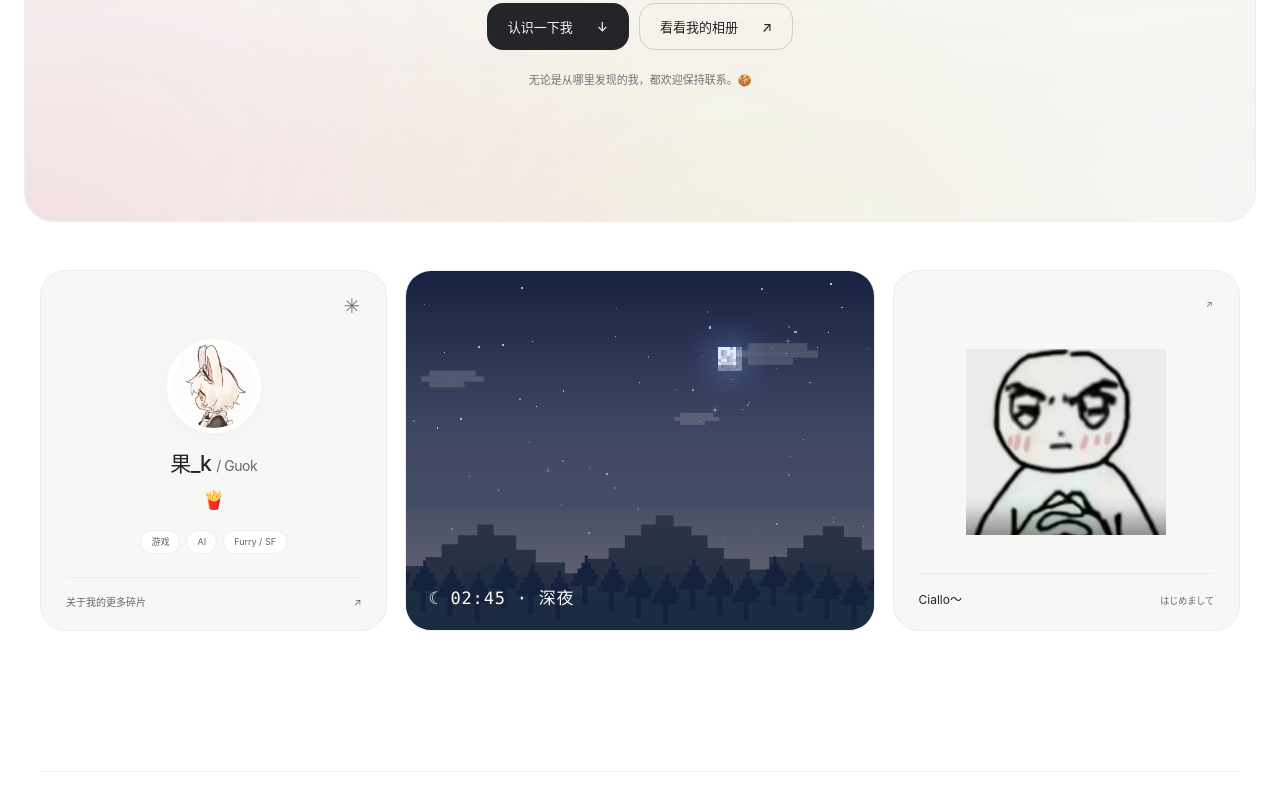
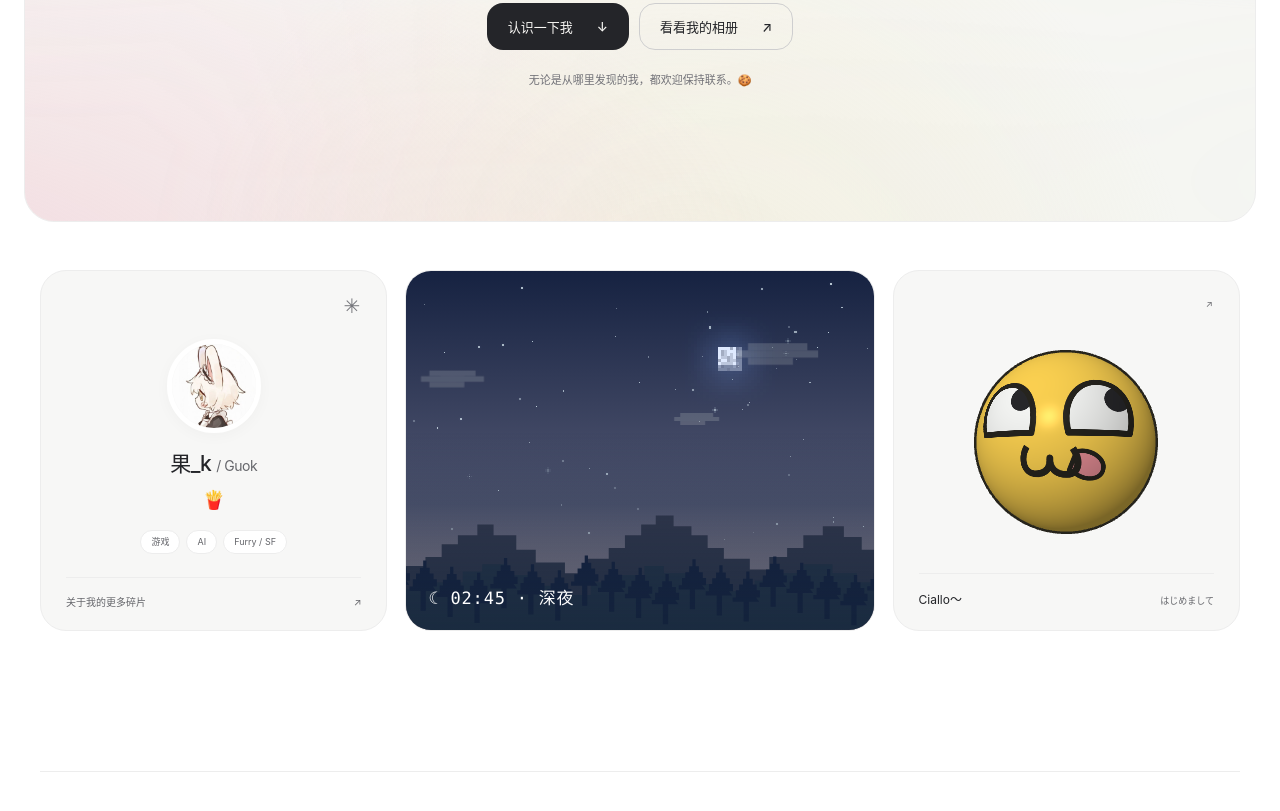
Before and after one commit to GuoKsmall/guoksmall.github.io, a plain HTML site: page index.html in a window 1280 px wide. Shown: the part 531-1342 px from the top of the page. Drawn offline with Linux system fonts and the light colour scheme.

Commit message:
Replace Ciallo image with a transparent interactive 3D yellow expression

```diff
--- /dev/null
+++ b/emoji.mjs
@@ -0,0 +1,176 @@
+const canvas = globalThis.document?.querySelector('.emoji-model');
+const fallback = canvas?.nextElementSibling;
+
+export function sphereMesh() {
+  const vertices = [], indices = [], rows = 48, columns = 64;
+  for (let row = 0; row <= rows; row++) {
+    const latitude = row / rows * Math.PI;
+    for (let column = 0; column <= columns; column++) {
+      const longitude = column / columns * Math.PI * 2;
+      vertices.push(Math.sin(latitude) * Math.sin(longitude), Math.cos(latitude), Math.sin(latitude) * Math.cos(longitude));
+      if (row < rows && column < columns) {
+        const a = row * (columns + 1) + column, b = a + columns + 1;
+        indices.push(a, b, a + 1, b, b + 1, a + 1);
+      }
+    }
+  }
+  return { vertices: new Float32Array(vertices), indices: new Uint16Array(indices) };
+}
+
+async function createEmoji() {
+  const gl = canvas.getContext('webgl', { alpha: true, antialias: true, preserveDrawingBuffer: true });
+  if (!gl) { canvas.dataset.error = 'WebGL unavailable'; return; }
+  function shader(type, source) {
+    const result = gl.createShader(type);
+    gl.shaderSource(result, source);
+    gl.compileShader(result);
+    if (!gl.getShaderParameter(result, gl.COMPILE_STATUS)) throw new Error(gl.getShaderInfoLog(result));
+    return result;
+  }
+  const program = gl.createProgram();
+  gl.attachShader(program, shader(gl.VERTEX_SHADER, `
+    attribute vec3 position;
+    uniform vec2 rotation;
+    uniform float scale;
+    varying vec3 modelPosition, worldPosition, normal;
+    void main() {
+      float cy = cos(rotation.x), sy = sin(rotation.x);
+      float cp = cos(rotation.y), sp = sin(rotation.y);
+      vec3 p = vec3(cy * position.x + sy * position.z, position.y, -sy * position.x + cy * position.z);
+      p = vec3(p.x, cp * p.y - sp * p.z, sp * p.y + cp * p.z);
+      modelPosition = position;
+      normal = p;
+      worldPosition = p * scale;
+      float z = worldPosition.z - 3.6;
+      gl_Position = vec4(worldPosition.xy * 3.1, -1.0202 * z - .20202, -z);
+    }
+  `));
+  gl.attachShader(program, shader(gl.FRAGMENT_SHADER, `
+    precision mediump float;
+    uniform sampler2D expression;
+    uniform bool outline;
+    varying vec3 modelPosition, worldPosition, normal;
+    void main() {
+      if (outline) { gl_FragColor = vec4(.15, .14, .11, 1.); return; }
+      vec4 face = texture2D(expression, vec2(modelPosition.x * .5 + .5, .5 - modelPosition.y * .5));
+      face.a *= smoothstep(.05, .18, modelPosition.z);
+      vec3 color = mix(vec3(1., .83, .32), face.rgb, face.a);
+      vec3 n = normalize(normal), light = normalize(vec3(-.6, .9, 1.5));
+      vec3 view = normalize(vec3(0., 0., 3.6) - worldPosition);
+      float diffuse = max(dot(n, light), 0.);
+      float shine = pow(max(dot(reflect(-light, n), view), 0.), 42.);
+      gl_FragColor = vec4(color * (.48 + .5 * diffuse) + vec3(1., .94, .8) * shine * .16, 1.);
+    }
+  `));
+  gl.linkProgram(program);
+  if (!gl.getProgramParameter(program, gl.LINK_STATUS)) throw new Error(gl.getProgramInfoLog(program));
+  gl.useProgram(program);
+
+  const { vertices, indices } = sphereMesh();
+  gl.bindBuffer(gl.ARRAY_BUFFER, gl.createBuffer());
+  gl.bufferData(gl.ARRAY_BUFFER, vertices, gl.STATIC_DRAW);
+  const position = gl.getAttribLocation(program, 'position');
+  gl.enableVertexAttribArray(position);
+  gl.vertexAttribPointer(position, 3, gl.FLOAT, false, 0, 0);
+  gl.bindBuffer(gl.ELEMENT_ARRAY_BUFFER, gl.createBuffer());
+  gl.bufferData(gl.ELEMENT_ARRAY_BUFFER, indices, gl.STATIC_DRAW);
+
+  const response = await fetch(fallback.getAttribute('src'));
+  if (!response.ok) throw new Error('Expression asset unavailable');
+  const svg = new DOMParser().parseFromString(await response.text(), 'image/svg+xml');
+  svg.getElementById('face-silhouette').remove();
+  const url = URL.createObjectURL(new Blob([new XMLSerializer().serializeToString(svg)], { type: 'image/svg+xml' }));
+  const image = new Image();
+  try { image.src = url; await image.decode(); }
+  finally { URL.revokeObjectURL(url); }
+  gl.bindTexture(gl.TEXTURE_2D, gl.createTexture());
+  gl.texImage2D(gl.TEXTURE_2D, 0, gl.RGBA, gl.RGBA, gl.UNSIGNED_BYTE, image);
+  gl.texParameteri(gl.TEXTURE_2D, gl.TEXTURE_MIN_FILTER, gl.LINEAR);
+  gl.texParameteri(gl.TEXTURE_2D, gl.TEXTURE_MAG_FILTER, gl.LINEAR);
+  gl.texParameteri(gl.TEXTURE_2D, gl.TEXTURE_WRAP_S, gl.CLAMP_TO_EDGE);
+  gl.texParameteri(gl.TEXTURE_2D, gl.TEXTURE_WRAP_T, gl.CLAMP_TO_EDGE);
+  gl.uniform1i(gl.getUniformLocation(program, 'expression'), 0);
+  gl.enable(gl.DEPTH_TEST);
+  gl.enable(gl.CULL_FACE);
+  gl.clearColor(0, 0, 0, 0);
+  const rotation = gl.getUniformLocation(program, 'rotation');
+  const scale = gl.getUniformLocation(program, 'scale');
+  const outline = gl.getUniformLocation(program, 'outline');
+  let yaw = -.12, pitch = -.05, velocityX = 0, velocityY = 0, drag = null, frame = 0, previous = 0;
+  function requestDraw() { if (!frame) frame = requestAnimationFrame(draw); }
+  function draw(time) {
+    frame = 0;
+    if (canvas.hidden || gl.isContextLost()) return;
+    const delta = Math.min((time - previous || 16) / 16.67, 2);
+    previous = time;
+    if (!drag) {
+      yaw += velocityX * delta;
+      pitch = Math.max(-1.15, Math.min(1.15, pitch + velocityY * delta));
+      velocityX *= .88 ** delta;
+      velocityY *= .88 ** delta;
+    }
+    gl.viewport(0, 0, canvas.width, canvas.height);
+    gl.clear(gl.COLOR_BUFFER_BIT | gl.DEPTH_BUFFER_BIT);
+    gl.uniform2f(rotation, yaw, pitch);
+    gl.cullFace(gl.FRONT);
+    gl.uniform1f(scale, 1.025);
+    gl.uniform1i(outline, 1);
+    gl.drawElements(gl.TRIANGLES, indices.length, gl.UNSIGNED_SHORT, 0);
+    gl.cullFace(gl.BACK);
+    gl.uniform1f(scale, 1);
+    gl.uniform1i(outline, 0);
+    gl.drawElements(gl.TRIANGLES, indices.length, gl.UNSIGNED_SHORT, 0);
+    if (!drag && Math.abs(velocityX) + Math.abs(velocityY) > .0001) requestDraw();
+  }
+  canvas.addEventListener('pointerdown', event => {
+    if (event.button !== 0 || drag) return;
+    drag = { id: event.pointerId, x: event.clientX, y: event.clientY };
+    velocityX = velocityY = 0;
+    canvas.setPointerCapture(event.pointerId);
+    canvas.focus({ preventScroll: true });
+  });
+  canvas.addEventListener('pointermove', event => {
+    if (!drag || event.pointerId !== drag.id) return;
+    const dx = (event.clientX - drag.x) * .012, dy = (event.clientY - drag.y) * .012;
+    yaw += dx;
+    pitch = Math.max(-1.15, Math.min(1.15, pitch + dy));
+    velocityX = Math.max(-.12, Math.min(.12, dx));
+    velocityY = Math.max(-.12, Math.min(.12, dy));
+    drag.x = event.clientX; drag.y = event.clientY;
+    requestDraw();
+  });
+  function release(event) {
+    if (!drag || event.pointerId !== drag.id) return;
+    drag = null;
+    if (event.type === 'pointercancel' || matchMedia('(prefers-reduced-motion: reduce)').matches) velocityX = velocityY = 0;
+    requestDraw();
+  }
+  canvas.addEventListener('pointerup', release);
+  canvas.addEventListener('pointercancel', release);
+  canvas.addEventListener('lostpointercapture', release);
+  canvas.addEventListener('keydown', event => {
+    if (!['ArrowLeft', 'ArrowRight', 'ArrowUp', 'ArrowDown', 'Home'].includes(event.key)) return;
+    event.preventDefault();
+    velocityX = velocityY = 0;
+    if (event.key === 'Home') { yaw = -.12; pitch = -.05; }
+    else if (event.key === 'ArrowLeft') yaw -= .15;
+    else if (event.key === 'ArrowRight') yaw += .15;
+    else pitch = Math.max(-1.15, Math.min(1.15, pitch + (event.key === 'ArrowUp' ? -.12 : .12)));
+    requestDraw();
+  });
+  new ResizeObserver(() => {
+    const size = Math.max(1, Math.round(canvas.getBoundingClientRect().width * Math.min(devicePixelRatio, 2)));
+    if (canvas.width !== size) canvas.width = canvas.height = size;
+    requestDraw();
+  }).observe(canvas);
+  canvas.addEventListener('webglcontextlost', event => {
+    event.preventDefault();
+    cancelAnimationFrame(frame);
+    canvas.hidden = true; fallback.hidden = false;
+  });
+  fallback.hidden = true;
+  canvas.hidden = false;
+  canvas.dataset.ready = 'true';
+  requestDraw();
+}
+if (canvas) createEmoji().catch(error => { canvas.dataset.error = error.message; canvas.hidden = true; fallback.hidden = false; });
--- a/index.html
+++ b/index.html
@@ -15,7 +15,7 @@
   <link rel="icon" href="assets/avatar.jpg" type="image/jpeg">
   <title>果_k / Guok · 个人小站</title>
   <script>try{document.documentElement.dataset.theme=localStorage.getItem('guok-theme')==='dark'?'dark':'light'}catch{}</script>
-  <link rel="stylesheet" href="style.css?v=arc-20261113-4">
+  <link rel="stylesheet" href="style.css?v=arc-20261113-6">
   <link rel="stylesheet" href="sky.css?v=arc-20261113-1">
 </head>
 <body>
@@ -50,11 +50,11 @@
         <div class="sky-caption"><span class="world-clock">正在读取此刻…</span></div>
       </div>
     </article>
-    <a class="card hello-card" href="#contact" aria-label="Ciallo～，前往联系方式">
-      <div class="card-kicker"><span aria-hidden="true">↗</span></div>
-      <div class="hello-image"><img src="assets/hero-expression.png" alt="双手交叠、脸颊泛红的可爱表情图" width="1320" height="1228"></div>
-      <div class="hello-caption"><span>Ciallo～</span><small>はじめまして</small></div>
-    </a>
+    <article class="card hello-card">
+      <div class="card-kicker"><a href="#contact" aria-label="前往联系方式">↗</a></div>
+      <div class="hello-image"><canvas class="emoji-model" width="512" height="512" tabindex="0" role="img" aria-label="黄色圆脸 3D 表情，可拖动或使用方向键旋转，Home 键复位" hidden></canvas><img src="assets/ciallo-yellow.svg" alt="抬眼吐舌的黄色圆脸表情" width="512" height="512"></div>
+      <a class="hello-caption" href="#contact" aria-label="Ciallo～，前往联系方式"><span>Ciallo～</span><small>はじめまして</small></a>
+    </article>
   </div>
   <section class="section wrap about-section" id="about" aria-labelledby="about-title">
     <div class="about-layout"><div class="section-heading"><div class="eyebrow">01 / ABOUT ME</div><h2 id="about-title">一些关于<br>我的碎片<span class="text-dot">。</span></h2></div><div class="about-copy"><p class="about-lead">你好，我是果_k，<br>也可以叫我 Guok。</p><p>目前是一名命苦高中生。兴趣很多，包括游戏、AI、Furry(?) 和 SF（轻小说），还有一些奇奇怪怪的小爱好(？)</p><p>这个网站用来快速了解我，也是我的互联网生活记录。欢迎深入交流，<s class="aside-text">本人可能比较抽象。</s></p></div></div>
@@ -105,6 +105,7 @@
 <footer><div class="wrap footer-inner"><a class="brand footer-brand" href="#top">Guok<span class="brand-dot">.</span></a><span class="footer-year">© 2026</span><a class="back-top" href="#top">回到顶部 <span aria-hidden="true">↑</span></a></div><div class="wrap footer-credits"><span>保持好奇，保持联系。</span></div></footer>
 <dialog class="lightbox" aria-label="图片预览"><div class="lightboxhead"><span class="lightbox-category"></span><button class="lightbox-close" type="button" aria-label="关闭大图">×</button></div><div class="lightbox-image-wrap"><img class="lightbox-image" alt=""></div><div class="lightboxfoot"><button class="lightbox-prev" type="button" aria-label="上一张照片">←</button><span class="lightbox-counter" aria-live="polite"></span><button class="lightbox-next" type="button" aria-label="下一张照片">→</button></div></dialog>
 <script type="module" src="sky.mjs?v=arc-20261026-4"></script>
+<script type="module" src="emoji.mjs?v=arc-20261113-6"></script>
 <script src="main.js?v=arc-20261113-3" defer></script>
 </body>
 </html>
--- a/style.css
+++ b/style.css
@@ -34,7 +34,7 @@ button, input { font: inherit; }
 button { color: inherit; touch-action: manipulation; }
 button, summary { cursor: pointer; }
 button, a, input { -webkit-tap-highlight-color: transparent; }
-:where(button, a, input, summary):focus-visible { outline: 2px solid #7897c8; outline-offset: 5px; }
+:where(button, a, input, summary, .emoji-model):focus-visible { outline: 2px solid #7897c8; outline-offset: 5px; }
 img { display: block; max-width: 100%; }
 [hidden] { display: none !important; }
 h1, h2, h3, p, figure { margin: 0; }
@@ -99,12 +99,11 @@ h1 { max-width: 900px; font-size: clamp(52px, 5.6vw, 80px); font-weight: 500; le
 .profile-tags span { padding: 3px 10px; border: 1px solid var(--line); border-radius: 999px; background: var(--surface); color: var(--muted); font-size: 9px; }
 .card-bottom-link { display: flex; justify-content: space-between; gap: 12px; align-self: stretch; margin-top: auto; border-top: 1px solid var(--line); padding: 16px 0 19px; color: var(--muted); font-size: 10px; }
 .card-bottom-link:hover { color: var(--ink); }
-.hello-card { display: flex; flex-direction: column; padding: 25px 25px 0; background: var(--soft); transition: transform .4s var(--ease); }
-.hello-card:hover { transform: translateY(-4px); }
+.hello-card { display: flex; flex-direction: column; padding: 25px 25px 0; background: var(--soft); }
 .hello-image { display: flex; align-items: center; justify-content: center; flex: 1; min-height: 210px; }
-.hello-image img { width: 100%; height: auto; max-width: 200px; mix-blend-mode: multiply; transition: transform .5s var(--ease); }
-.hello-card:hover img { transform: rotate(-3deg) scale(1.02); }
-[data-theme="dark"] .hello-image img { mix-blend-mode: normal; border-radius: 16px; }
+.hello-image img, .emoji-model { display: block; width: 100%; height: auto; max-width: 200px; aspect-ratio: 1; }
+.emoji-model { cursor: grab; touch-action: none; border-radius: 50%; }
+.emoji-model:active { cursor: grabbing; }
 .hello-caption { display: flex; justify-content: space-between; gap: 12px; align-items: center; border-top: 1px solid var(--line); padding: 16px 0 19px; font-size: 12px; }
 .hello-caption small { font-size: 9px; color: var(--muted); }
 .section { margin-top: 140px; }
@@ -282,7 +281,7 @@ body:has(dialog[open]) { overflow: hidden; }
   .card-bottom-link { padding: 13px 0 16px; font-size: 8px; gap: 4px; }
   .hello-card { padding: 18px 16px 0; }
   .hello-image { min-height: 155px; }
-  .hello-image img { max-width: 160px; }
+  .hello-image img, .emoji-model { max-width: 160px; }
   .hello-caption { padding: 13px 0 16px; font-size: 11px; }
   .hello-caption small { font-size: 8px; }
   .card { border-radius: 22px; }
```
Also changed, not shown: check.mjs (+19 -1 lines), assets/ciallo-yellow.svg (added), 1 other file.
